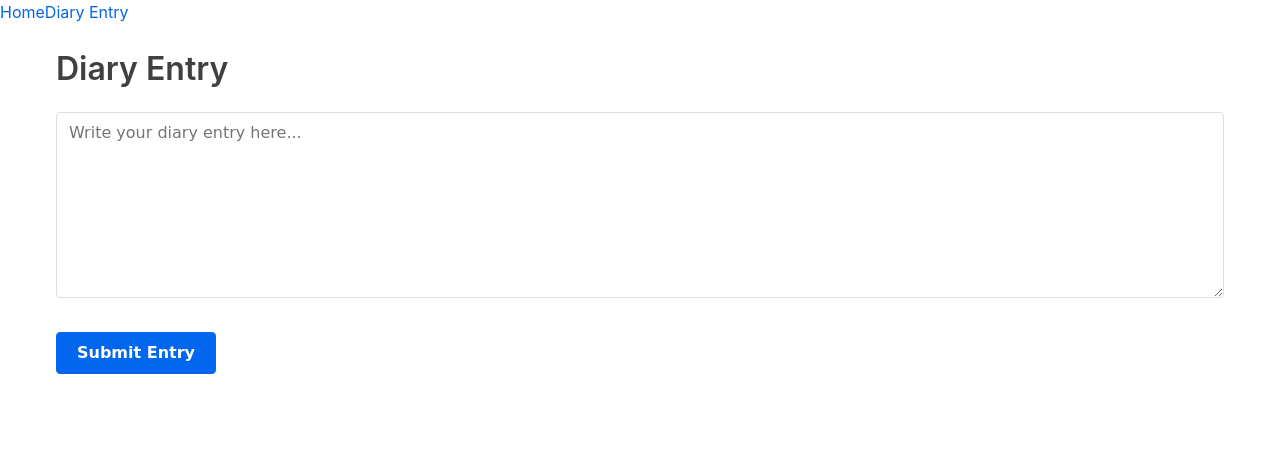
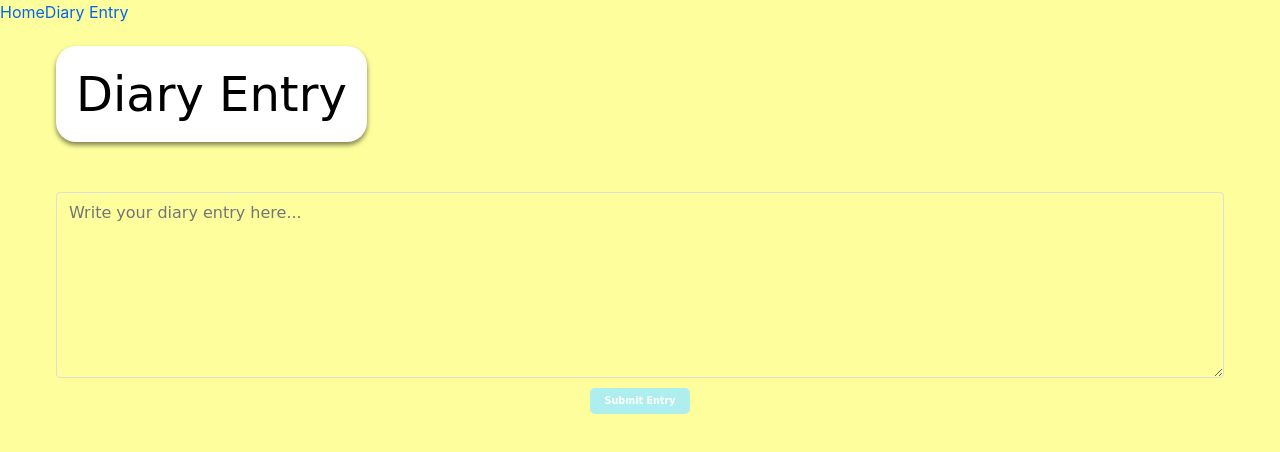
Before and after one commit to Mcray3000/307_MyDiary_Nibble, a React (Vite) app in the folder packages/react-frontend/: page /diary in a window 1280 px wide. Shown: the top 452 px of the page. Built offline with nearby package versions, Linux system fonts and the light colour scheme; no server answers.

Commit message:
updatedJazzyButtons

```diff
--- a/packages/react-frontend/package.json
+++ b/packages/react-frontend/package.json
@@ -11,7 +11,8 @@
   },
   "dependencies": {
     "react": "^18.3.1",
-    "react-dom": "^18.3.1"
+    "react-dom": "^18.3.1",
+    "react-router-dom": "^6.27.0"
   },
   "devDependencies": {
     "@eslint/js": "^9.9.0",
--- a/packages/react-frontend/src/DiaryEntry.jsx
+++ b/packages/react-frontend/src/DiaryEntry.jsx
@@ -17,7 +17,7 @@ function DiaryEntry() {
 
   return (
     <div>
-      <h2>Diary Entry</h2>
+      <div className="title-card">Diary Entry</div>
       <form onSubmit={handleSubmit}>
         <textarea
           value={entry}
@@ -27,8 +27,9 @@ function DiaryEntry() {
           cols="50"
           required
         />
-        <br />
-        <button type="submit">Submit Entry</button>
+        <button type="button" className="form-button">
+          Submit Entry
+        </button>
       </form>
     </div>
   );
--- a/packages/react-frontend/src/main.css
+++ b/packages/react-frontend/src/main.css
@@ -378,9 +378,9 @@ html {
 }
 
 body {
-  color: #404040;
-  background: white;
-  font-size: 1rem;
+  /* Target the body element */
+  background-color: #feff9c; /* Set the background color */
+  min-height: 100vh; /* Ensure full viewport height */
 }
 
 p,
@@ -1125,7 +1125,6 @@ caption {
 }
 
 .center-box {
-  background-color: #feff9c; /* Light yellow background */
   display: flex;
   flex-direction: column; /* Stack title and form vertically */
   align-items: center;
@@ -1135,14 +1134,16 @@ caption {
 
 /* Styles for the title card */
 .title-card {
-  font-size: 3rem; /* Significantly increase the font size */
-  margin-bottom: 50px; /* Increase the margin to push it down */
-  margin-top: 20px;
+  font-size: 3rem;
+  margin: 20px auto 50px auto; /* Center horizontally and adjust vertical margins */
   font-family: "Comic Sans MS", cursive, sans-serif;
-  border-radius: 20px; /* Add rounded corners */
-  padding: 1px 40px; /* Add some padding */
-  background-color: #fff; /* Add a background color (optional) */
+  border-radius: 20px;
+  padding: 10px 20px; /* Adjust padding as needed */
+  background-color: #fff;
   box-shadow: 0px 3px 5px rgba(0, 0, 0, 0.5);
+  /* Add these properties to control the width */
+  display: inline-block;
+  width: auto;
 }
 
 .center-box form {
```
Also changed, not shown: 1 other file (tests, documents, lock files or other folders).
